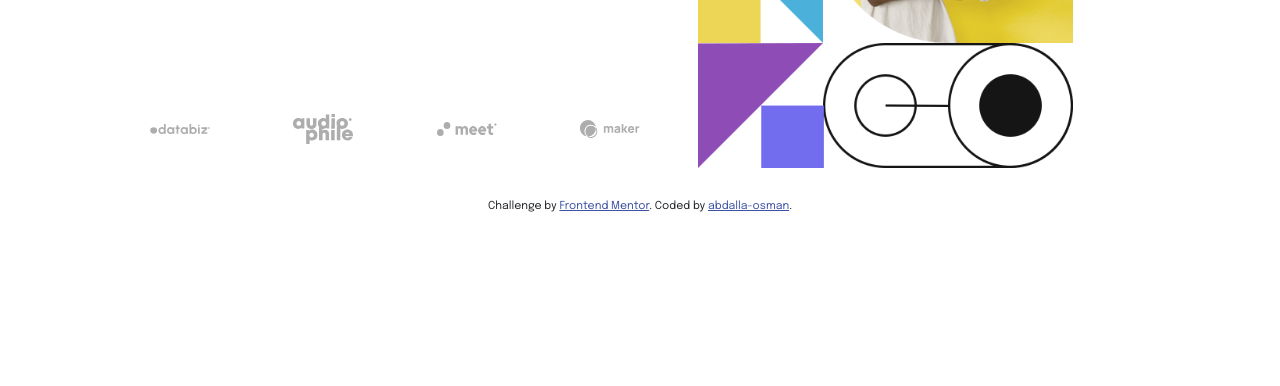
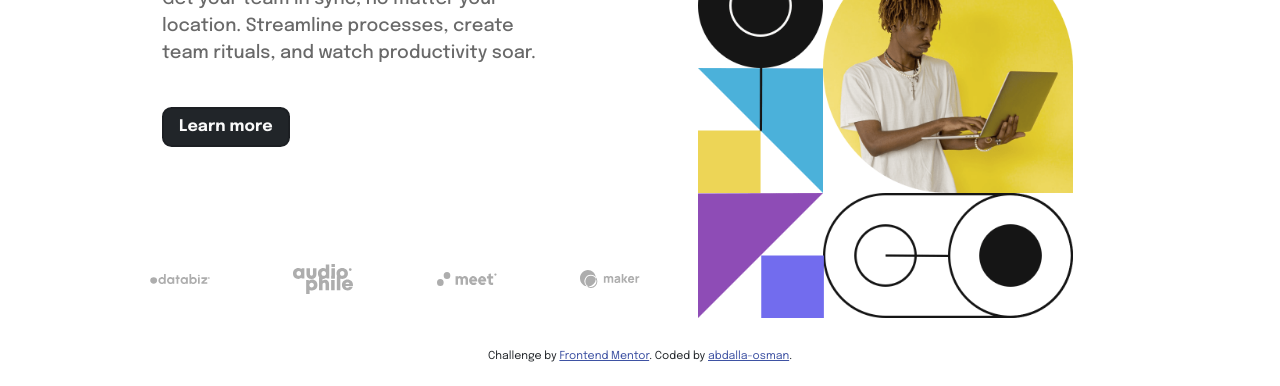
Before and after one commit to abdalla-osman/intro-section-with-dropdown-navigation-main, a plain HTML site: page index.html in a window 1280 px wide. Shown: the part 414-800 px from the top of the page. Drawn offline with Linux system fonts and the light colour scheme.

Commit message:
Update style.css

```diff
--- a/assets/css/style.css
+++ b/assets/css/style.css
@@ -184,6 +184,10 @@ article{
 }
 
 @media (min-width:992px){
+    main{
+        padding-top:150px;
+
+    }
     main .container .row{
         gap:0px;
         padding: 10px 80px;
```
